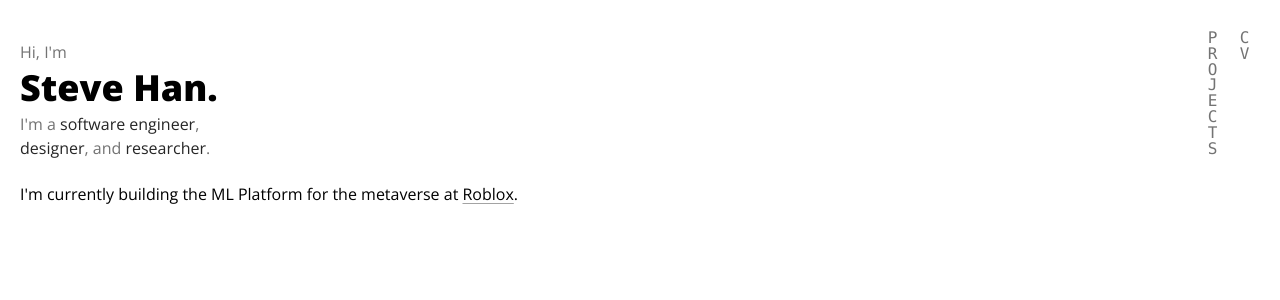
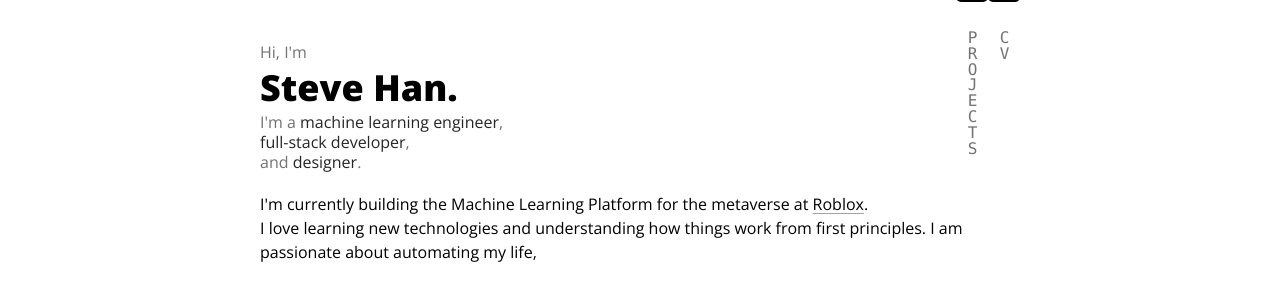
Before and after one commit to han-steve/SteveHan-233.github.io, a SvelteKit app: page / in a window 1280 px wide. Shown: the top 300 px of the page. Built offline with nearby package versions, Linux system fonts and the light colour scheme.

Commit message:
added animation and more text

```diff
--- a/src/app.postcss
+++ b/src/app.postcss
@@ -5,6 +5,8 @@
 
 body {
     font-family: 'Open Sans', sans-serif;
+    max-width: 800px;
+    margin: auto;
     @apply p-5 pt-5
 }
 
--- a/src/lib/components/Header.svelte
+++ b/src/lib/components/Header.svelte
@@ -11,9 +11,9 @@
 	<div class="mt-5">
 		<p class="mb-1 text-neutral-500">Hi, I'm</p>
 		<h1 class="mb-1 text-4xl font-extrabold text-black"><a href="/">Steve Han.</a></h1>
-		<p class="text-neutral-800">
-			<span class="light">I'm a</span> software engineer<span class="light">,</span><br />
-			designer<span class="light">, and</span> researcher<span class="light">.</span>
+        <p class="text-neutral-800 text-base/5">
+			<span class="light">I'm a</span> machine learning engineer<span class="light">,</span><br />
+            full-stack developer<span class="light">, <br/>and</span> designer<span class="light">.</span>
 		</p>
 	</div>
 	<nav class="flex">
@@ -46,6 +46,7 @@
 		background: black;
 		transform: translateY(-170px);
         transition: all .35s cubic-bezier(0.175, 0.885, 0.32, 1.275);
+        border-radius: 5px;
 	}
     .route {
         -webkit-tap-highlight-color: rgba(0, 0, 0, 0); /* mobile safari no gray box */
--- a/src/routes/+layout.svelte
+++ b/src/routes/+layout.svelte
@@ -1,12 +1,19 @@
 <script lang="ts">
-
 	import '../app.postcss';
 	import Header from '$lib/components/Header.svelte';
     import {fly} from "svelte/transition";
+	import type {LayoutData} from './$types';
+
+    export let data: LayoutData;
+
+    $: console.log("pathname", data);
 </script>
 
 <Header />
 
-<main transition:fly={{y : 10, duration: 350}}>
+
+{#key data.pathname}
+<main in:fly={{y : 10, duration: 250, delay: 250}} out:fly={{y: 10, duration: 250}}>
 	<slot />
 </main>
+{/key}
--- /dev/null
+++ b/src/routes/+layout.ts
@@ -0,0 +1,7 @@
+import type { LayoutLoad } from './$types';
+
+export const prerender = true;
+
+export const load: LayoutLoad = async ({ url }) => {
+	return { pathname: url.pathname };
+};
--- a/src/routes/+page.svelte
+++ b/src/routes/+page.svelte
@@ -1,6 +1,11 @@
 <p>
-	I'm currently building the ML Platform for the metaverse at <a
+	I'm currently building the Machine Learning Platform for the metaverse at <a
 		class="link"
 		href="https://corp.roblox.com">Roblox</a
 	>.
 </p>
+
+<p>
+    I love learning new technologies and understanding how things work from first principles.
+    I am passionate about automating my life,
+</p>
```
